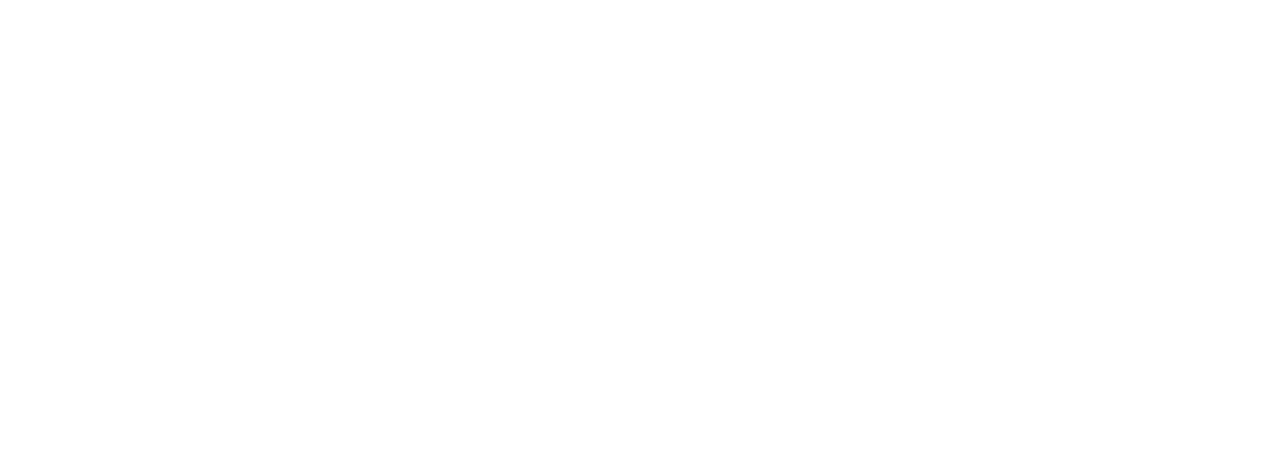
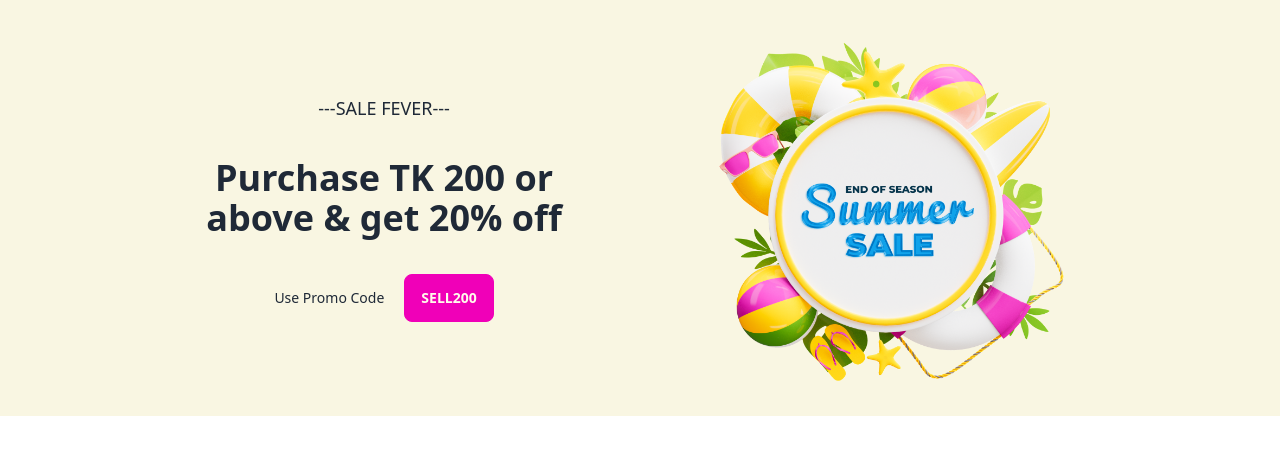
Before and after one commit to khalad007/Summer-Sale, a plain HTML site: page index.html in a window 1280 px wide. Drawn offline with nearby package versions, Linux system fonts and the light colour scheme.

Commit message:
header section

```diff
--- a/index.html
+++ b/index.html
@@ -1,12 +1,37 @@
 <!DOCTYPE html>
 <html lang="en">
+
 <head>
     <meta charset="UTF-8">
     <meta name="viewport" content="width=device-width, initial-scale=1.0">
+    <!-- added diasyUI -->
+    <link href="https://cdn.jsdelivr.net/npm/daisyui@3.5.1/dist/full.css" rel="stylesheet" type="text/css" />
+    <script src="https://cdn.tailwindcss.com"></script>
     <title>Summer Sales</title>
     <script src=""></script>
 </head>
+
 <body>
+    <!-- header header header header header section section  -->
+    <!-- header header header header header section section  -->
+    <header>
+        <div class="hero bg-[#F9F6E2] ">
+            <div class="hero-content flex-col lg:flex-row-reverse justify-evenly ">
+                <img src="/images/Summer 1.png" class="max-w-sm rounded-lg" />
+                <div class="w-2/6">
+                    <h5 class="font-medium text-lg text-center">---SALE FEVER---</h5>
+                    <h1 class="text-4xl font-semibold text-center mb-9 mt-9">Purchase TK 200 or above & get 20% off</h1>
+                    <div class="text-center">
+                        <span class="font-medium text-sm mr-5">Use Promo Code</span><button
+                            class="btn btn-secondary text-amber-50">SELL200</button>
+
+                    </div>
+                </div>
+            </div>
+        </div>
+    </header>
+
 
 </body>
+
 </html>
--- /dev/null
+++ b/tailwind.config.js
@@ -0,0 +1,8 @@
+/** @type {import('tailwindcss').Config} */
+module.exports = {
+    content: ["./src/**/*.{html,js}"],
+    theme: {
+      extend: {},
+    },
+    plugins: [],
+  }
```
